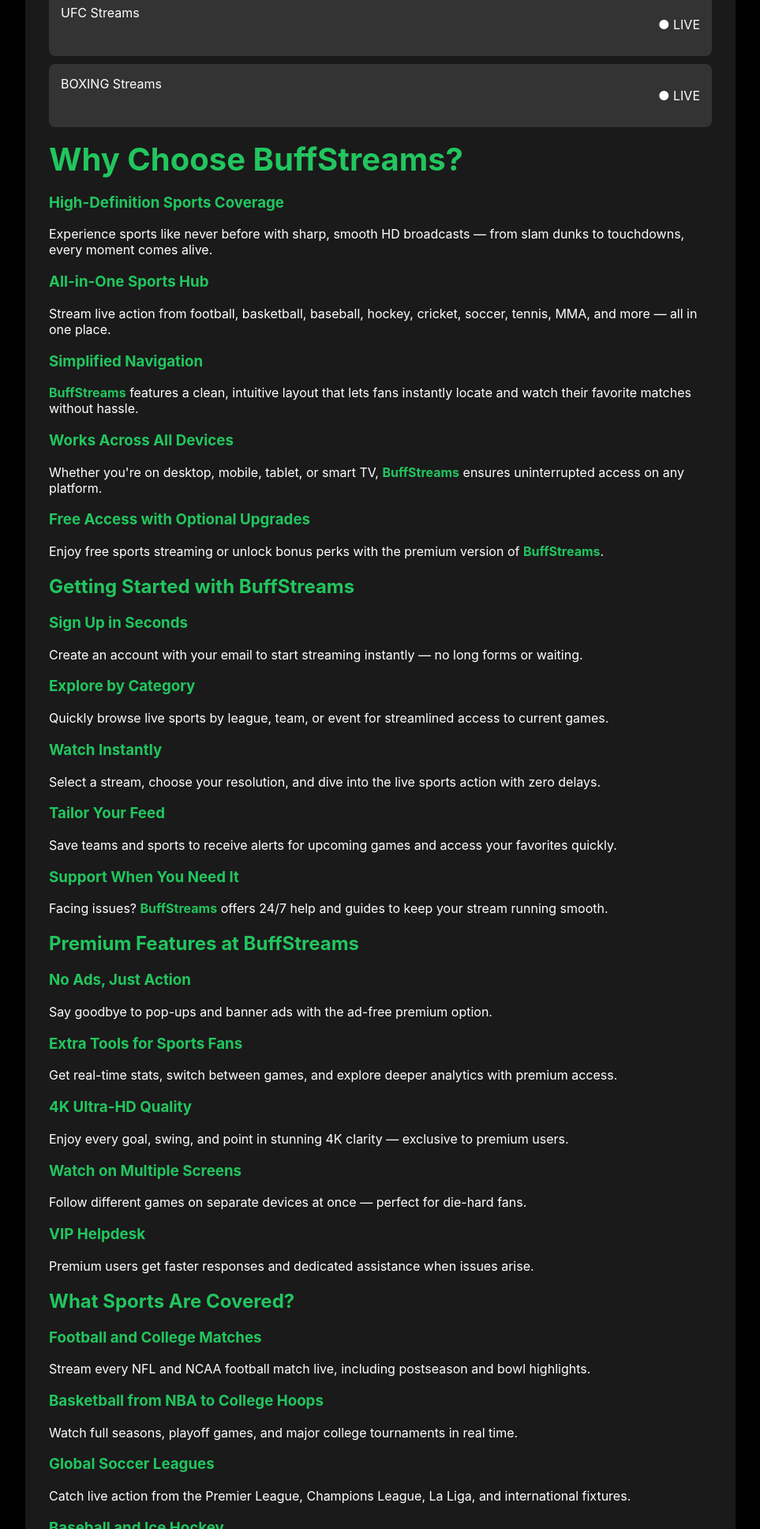
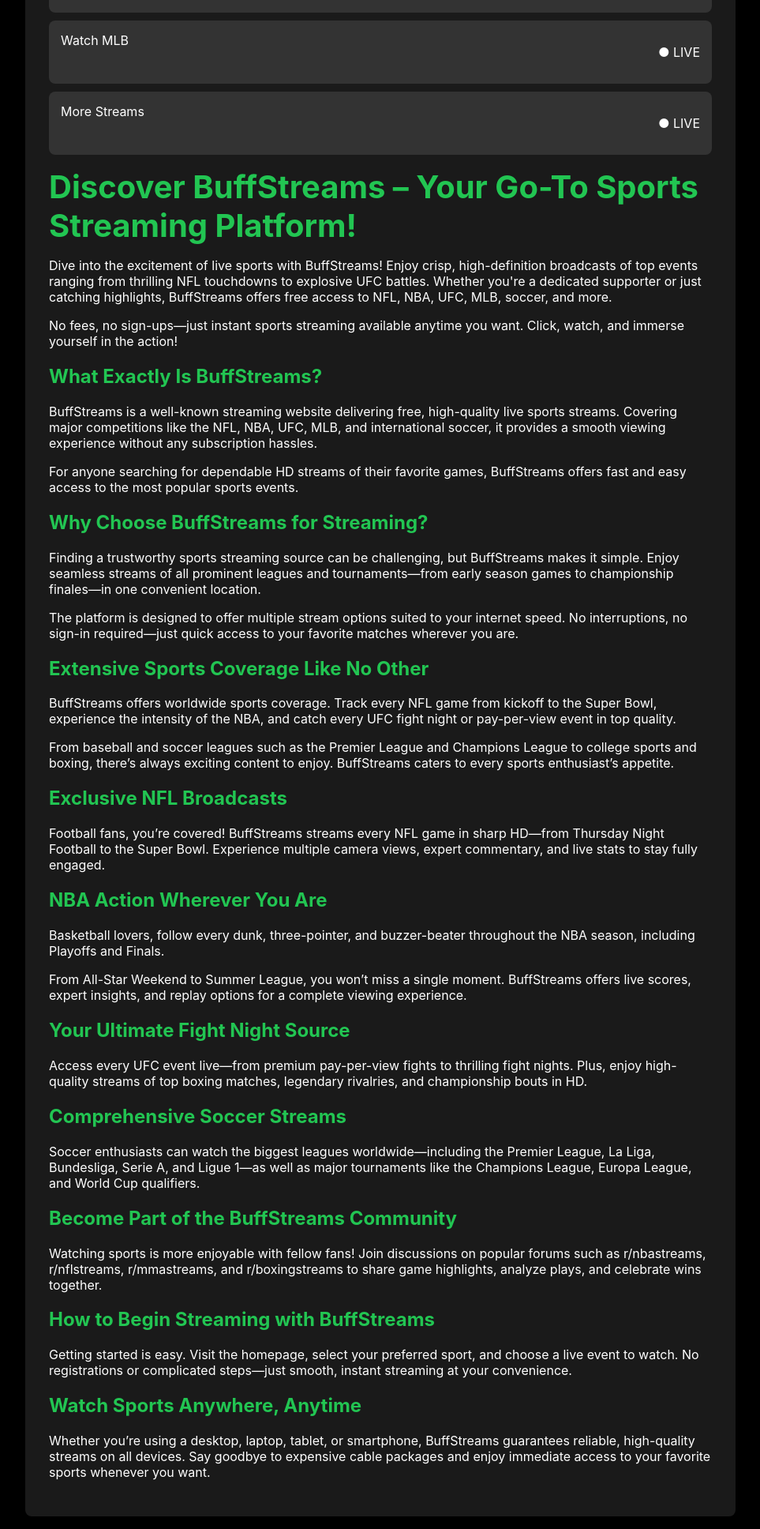
Before and after one commit to ggyrt-lol/gglol, a plain HTML site: page v3/index.html in a window 1280 px wide. Shown: the part 864-2800 px from the top of the page at 79% size, without its empty margins (158-1121 px from the left). Drawn offline with Linux system fonts and the light colour scheme.

Commit message:
Update index.html

```diff
--- a/v3/index.html
+++ b/v3/index.html
@@ -1,13 +1,13 @@
 <!DOCTYPE html>
 <html lang="en">
 <head>
-  <meta name="msvalidate.01" content="38BF6E2F370FE724B5A8EB854E814822" />
+<meta name="msvalidate.01" content="6B4CC521E9099326243599FF3E589E37" />
   <meta charset="UTF-8">
   <meta name="viewport" content="width=device-width, initial-scale=1.0">
 
- <!-- SEO Meta Tags -->
-<meta name="description" content="Buffstreams delivers top-quality sports streaming with real-time access to football, basketball, MMA, and more. Experience high-speed, HD viewing of your favorite games—totally free.">
-<meta name="keywords" content="Buffstreams, sports live stream, HD football online, watch NBA free, MMA fight streaming, free sports TV, live match Buffstreams, UFC HD stream, Buffstreams sports hub">
+<!-- SEO Meta Tags -->
+<meta name="description" content="BuffStreams offers premium live sports streaming with instant access to football, basketball, MMA, and more. Enjoy fast, HD-quality streams of your favorite matches completely free.">
+<meta name="keywords" content="BuffStreams, live sports streaming, free HD football, watch NBA online free, MMA live streams, free sports broadcasts, BuffStreams live matches, UFC streaming in HD, BuffStreams sports platform">
 <meta name="robots" content="index, follow">
 
   <!-- Page Title -->
@@ -140,181 +140,133 @@
     <div class="content">
         <!-- New Text Banner Above the Box -->
         <div class="banner-text">
-        BuffStreams – Watch Live Sports Online: NFL, NBA, UFC & More
+        BuffStreams – Stream Live Sports Online: NFL, NBA, UFC & Beyond
         </div>
         <div class="main">
-            <span>Please press Ctrl + D to bookmark this site to keep updated about BuffStreams-official domains.</span>
-
+          <span>To stay updated with BuffStreams official domains, please press Ctrl + D to bookmark this site.</span>
             <ul class="m-list">
                 <li class="bntl">
-                    <a href="https://v2.sportsonline.pro/">BuffStreams</a>
+                    <a href="https://v2.sportsonline.pro/">Official BuffStreams</a>
                     <span>● LIVE</span>
                 </li>
                 <li class="bntl">
-                    <a href="https://v2.sportsonline.pro/">NB Streams</a>
+                    <a href="https://v2.sportsonline.pro/">Watch NFL</a>
                     <span>● LIVE</span>
                 </li>
                 <li class="bntl">
-                    <a href="https://v2.sportsonline.pro/">NHL Streams</a>
+                    <a href="https://v2.sportsonline.pro/">Watch NBA</a>
                     <span>● LIVE</span>
                 </li>
                 <li class="bntl">
-                    <a href="https://v2.sportsonline.pro/">NCAAB Streams</a>
+                    <a href="https://v2.sportsonline.pro/">Watch MMA</a>
                     <span>● LIVE</span>
                 </li>
                 <li class="bntl">
-                    <a href="https://v2.sportsonline.pro/">MLS Streams</a>
+                    <a href="https://v2.sportsonline.pro/">Watch NHL</a>
                     <span>● LIVE</span>
                 </li>
               <li class="bntl">
-                    <a href="https://v2.sportsonline.pro/">UFC Streams</a>
+                    <a href="https://v2.sportsonline.pro/">Watch MLB</a>
                     <span>● LIVE</span>
                 </li>
               <li class="bntl">
-                    <a href="https://v2.sportsonline.pro/">BOXING Streams</a>
+                    <a href="https://v2.sportsonline.pro/">More Streams</a>
                     <span>● LIVE</span>
                 </li>
             </ul>
-             <section>
- <h1><strong>Why Choose BuffStreams?</strong></h1>
+  <section>
+<section>
+  <h1>Discover BuffStreams – Your Go-To Sports Streaming Platform!</h1>
+  <p>
+    Dive into the excitement of live sports with BuffStreams! Enjoy crisp, high-definition broadcasts of top events ranging from thrilling NFL touchdowns to explosive UFC battles. Whether you're a dedicated supporter or just catching highlights, BuffStreams offers free access to NFL, NBA, UFC, MLB, soccer, and more.
+  </p>
+  <p>
+    No fees, no sign-ups—just instant sports streaming available anytime you want. Click, watch, and immerse yourself in the action!
+  </p>
+</section>
 
-<h3><strong>High-Definition Sports Coverage</strong></h3>
-<p>Experience sports like never before with sharp, smooth HD broadcasts — from slam dunks to touchdowns, every moment comes alive.</p>
+<section>
+  <h2>What Exactly Is BuffStreams?</h2>
+  <p>
+    BuffStreams is a well-known streaming website delivering free, high-quality live sports streams. Covering major competitions like the NFL, NBA, UFC, MLB, and international soccer, it provides a smooth viewing experience without any subscription hassles.
+  </p>
+  <p>
+    For anyone searching for dependable HD streams of their favorite games, BuffStreams offers fast and easy access to the most popular sports events.
+  </p>
+</section>
 
-<h3><strong>All-in-One Sports Hub</strong></h3>
-<p>Stream live action from football, basketball, baseball, hockey, cricket, soccer, tennis, MMA, and more — all in one place.</p>
+<section>
+  <h2>Why Choose BuffStreams for Streaming?</h2>
+  <p>
+    Finding a trustworthy sports streaming source can be challenging, but BuffStreams makes it simple. Enjoy seamless streams of all prominent leagues and tournaments—from early season games to championship finales—in one convenient location.
+  </p>
+  <p>
+    The platform is designed to offer multiple stream options suited to your internet speed. No interruptions, no sign-in required—just quick access to your favorite matches wherever you are.
+  </p>
+</section>
 
-<h3><strong>Simplified Navigation</strong></h3>
-<p><strong>BuffStreams</strong> features a clean, intuitive layout that lets fans instantly locate and watch their favorite matches without hassle.</p>
+<section>
+  <h2>Extensive Sports Coverage Like No Other</h2>
+  <p>
+    BuffStreams offers worldwide sports coverage. Track every NFL game from kickoff to the Super Bowl, experience the intensity of the NBA, and catch every UFC fight night or pay-per-view event in top quality.
+  </p>
+  <p>
+    From baseball and soccer leagues such as the Premier League and Champions League to college sports and boxing, there’s always exciting content to enjoy. BuffStreams caters to every sports enthusiast’s appetite.
+  </p>
+</section>
 
-<h3><strong>Works Across All Devices</strong></h3>
-<p>Whether you're on desktop, mobile, tablet, or smart TV, <strong>BuffStreams</strong> ensures uninterrupted access on any platform.</p>
+<section>
+  <h2>Exclusive NFL Broadcasts</h2>
+  <p>
+    Football fans, you’re covered! BuffStreams streams every NFL game in sharp HD—from Thursday Night Football to the Super Bowl. Experience multiple camera views, expert commentary, and live stats to stay fully engaged.
+  </p>
+</section>
 
-<h3><strong>Free Access with Optional Upgrades</strong></h3>
-<p>Enjoy free sports streaming or unlock bonus perks with the premium version of <strong>BuffStreams</strong>.</p>
+<section>
+  <h2>NBA Action Wherever You Are</h2>
+  <p>
+    Basketball lovers, follow every dunk, three-pointer, and buzzer-beater throughout the NBA season, including Playoffs and Finals.
+  </p>
+  <p>
+    From All-Star Weekend to Summer League, you won’t miss a single moment. BuffStreams offers live scores, expert insights, and replay options for a complete viewing experience.
+  </p>
+</section>
 
-<h2><strong>Getting Started with BuffStreams</strong></h2>
+<section>
+  <h2>Your Ultimate Fight Night Source</h2>
+  <p>
+    Access every UFC event live—from premium pay-per-view fights to thrilling fight nights. Plus, enjoy high-quality streams of top boxing matches, legendary rivalries, and championship bouts in HD.
+  </p>
+</section>
 
-<h3><strong>Sign Up in Seconds</strong></h3>
-<p>Create an account with your email to start streaming instantly — no long forms or waiting.</p>
+<section>
+  <h2>Comprehensive Soccer Streams</h2>
+  <p>
+    Soccer enthusiasts can watch the biggest leagues worldwide—including the Premier League, La Liga, Bundesliga, Serie A, and Ligue 1—as well as major tournaments like the Champions League, Europa League, and World Cup qualifiers.
+  </p>
+</section>
 
-<h3><strong>Explore by Category</strong></h3>
-<p>Quickly browse live sports by league, team, or event for streamlined access to current games.</p>
+<section>
+  <h2>Become Part of the BuffStreams Community</h2>
+  <p>
+    Watching sports is more enjoyable with fellow fans! Join discussions on popular forums such as r/nbastreams, r/nflstreams, r/mmastreams, and r/boxingstreams to share game highlights, analyze plays, and celebrate wins together.
+  </p>
+</section>
 
-<h3><strong>Watch Instantly</strong></h3>
-<p>Select a stream, choose your resolution, and dive into the live sports action with zero delays.</p>
+<section>
+  <h2>How to Begin Streaming with BuffStreams</h2>
+  <p>
+    Getting started is easy. Visit the homepage, select your preferred sport, and choose a live event to watch. No registrations or complicated steps—just smooth, instant streaming at your convenience.
+  </p>
+</section>
 
-<h3><strong>Tailor Your Feed</strong></h3>
-<p>Save teams and sports to receive alerts for upcoming games and access your favorites quickly.</p>
-
-<h3><strong>Support When You Need It</strong></h3>
-<p>Facing issues? <strong>BuffStreams</strong> offers 24/7 help and guides to keep your stream running smooth.</p>
-
-<h2><strong>Premium Features at BuffStreams</strong></h2>
-
-<h3><strong>No Ads, Just Action</strong></h3>
-<p>Say goodbye to pop-ups and banner ads with the ad-free premium option.</p>
-
-<h3><strong>Extra Tools for Sports Fans</strong></h3>
-<p>Get real-time stats, switch between games, and explore deeper analytics with premium access.</p>
-
-<h3><strong>4K Ultra-HD Quality</strong></h3>
-<p>Enjoy every goal, swing, and point in stunning 4K clarity — exclusive to premium users.</p>
-
-<h3><strong>Watch on Multiple Screens</strong></h3>
-<p>Follow different games on separate devices at once — perfect for die-hard fans.</p>
-
-<h3><strong>VIP Helpdesk</strong></h3>
-<p>Premium users get faster responses and dedicated assistance when issues arise.</p>
-
-<h2><strong>What Sports Are Covered?</strong></h2>
-
-<h3><strong>Football and College Matches</strong></h3>
-<p>Stream every NFL and NCAA football match live, including postseason and bowl highlights.</p>
-
-<h3><strong>Basketball from NBA to College Hoops</strong></h3>
-<p>Watch full seasons, playoff games, and major college tournaments in real time.</p>
-
-<h3><strong>Global Soccer Leagues</strong></h3>
-<p>Catch live action from the Premier League, Champions League, La Liga, and international fixtures.</p>
-
-<h3><strong>Baseball and Ice Hockey</strong></h3>
-<p>MLB and NHL games are always available — from spring training to the World Series and Stanley Cup.</p>
-
-<h3><strong>Tennis and Cricket Worldwide</strong></h3>
-<p>Stream international test matches, T20 leagues, and Grand Slam tennis events in full HD.</p>
-
-<h2><strong>Is BuffStreams Safe and Trustworthy?</strong></h2>
-
-<h3><strong>Stream from Verified Partners</strong></h3>
-<p><strong>BuffStreams</strong> works with credible sources to deliver legal and safe sports content.</p>
-
-<h3><strong>Secure Video Streams</strong></h3>
-<p>Every broadcast is protected by encryption technology for safer viewing sessions.</p>
-
-<h3><strong>Strict User Privacy</strong></h3>
-<p>Your data stays private — <strong>BuffStreams</strong> does not share or sell user information.</p>
-
-<h3><strong>Positive Feedback from Fans</strong></h3>
-<p>Thousands of users rate <strong>BuffStreams</strong> highly for quality and reliability in live streaming.</p>
-
-<h3><strong>Use Only the Official Site</strong></h3>
-<p>To avoid scams and poor-quality mirrors, always visit the genuine <strong>BuffStreams</strong> platform.</p>
-
-<h2><strong>Top Alternatives to BuffStreams</strong></h2>
-
-<h3><strong>ESPN+</strong></h3>
-<p>Official sports subscription service offering expert analysis and original shows.</p>
-
-<h3><strong>DAZN</strong></h3>
-<p>Popular with boxing and MMA fans, with live streaming and archived events.</p>
-
-<h3><strong>FuboTV</strong></h3>
-<p>A great cable-cutting option that includes live sports, entertainment, and cloud DVR.</p>
-
-<h3><strong>NBC Sports</strong></h3>
-<p>Live coverage of major sports like Premier League and NHL with high-quality streams.</p>
-
-<h3><strong>YouTube TV</strong></h3>
-<p>Stream sports, news, and more with DVR support and multi-channel viewing.</p>
-
-<h2><strong>What Viewers Say About BuffStreams</strong></h2>
-
-<h3><strong>Fast and Easy Access</strong></h3>
-<p>"I can stream instantly on any device — <strong>BuffStreams</strong> just works!" – Alex G.</p>
-
-<h3><strong>Dependable Quality</strong></h3>
-<p>"Even during major games, the stream never lags. Truly reliable." – Priya M.</p>
-
-<h3><strong>Premium is Worth It</strong></h3>
-<p>"4K visuals and no ads — the premium version is worth every cent." – Jason K.</p>
-
-<h3><strong>Huge Sports Library</strong></h3>
-<p>"From UFC to La Liga, everything is available in one place." – Omar N.</p>
-
-<h3><strong>Simplified Layout</strong></h3>
-<p>"The site is clean and user-friendly, even for my grandparents!" – Lily S.</p>
-
-<h2><strong>BuffStreams FAQs</strong></h2>
-
-<h3><strong>Is BuffStreams completely free?</strong></h3>
-<p>Yes, you can watch sports for free, or choose the premium plan for bonus features.</p>
-
-<h3><strong>What sports can I find on BuffStreams?</strong></h3>
-<p>Everything from NFL, NBA, MLB, and NHL to soccer, cricket, MMA, tennis, and more.</p>
-
-<h3><strong>Are there advertisements?</strong></h3>
-<p>The free version may show ads, but premium removes all interruptions.</p>
-
-<h3><strong>Does BuffStreams support multiple devices?</strong></h3>
-<p>Yes — you can stream on phones, laptops, tablets, and TVs simultaneously.</p>
-
-<h3><strong>Is BuffStreams accessible globally?</strong></h3>
-<p><strong>BuffStreams</strong> can be used in many countries, based on local regulations and content rights.</p>
-
-<h2><strong>Final Thoughts</strong></h2>
-<p><strong>BuffStreams</strong> is the go-to platform for fans seeking free, high-quality, and easy-to-access live sports. Whether you're a casual watcher or a hardcore supporter, the wide selection, smooth experience, and optional premium perks make it a top choice for game-day streaming. Dive into the world of sports with <strong>BuffStreams</strong> and never miss a moment again!</p>
+<section>
+  <h2>Watch Sports Anywhere, Anytime</h2>
+  <p>
+    Whether you’re using a desktop, laptop, tablet, or smartphone, BuffStreams guarantees reliable, high-quality streams on all devices. Say goodbye to expensive cable packages and enjoy immediate access to your favorite sports whenever you want.
+  </p>
 </section>
+    </section>
         </div>
     </div>
   <script>
```
